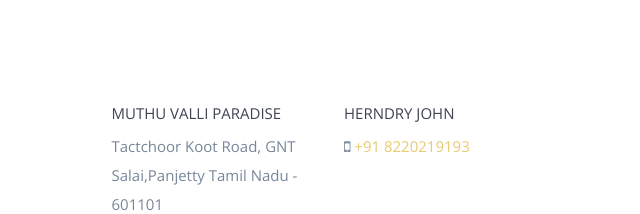
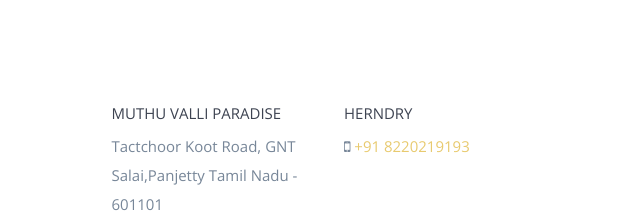
Before and after one commit to NavaneethaKrishnanWedsVimali/invitation, a website: page index.html in a window 1280 px wide. Shown: the part 3210-3424 px from the top of the page, 311-951 px from the left. Drawn offline with nearby package versions, Linux system fonts and the light colour scheme; a script that the page names is missing; files whose address does not match are found by name.

Commit message:
Update index.html

```diff
--- a/index.html
+++ b/index.html
@@ -258,7 +258,7 @@
                             <p>Tactchoor Koot Road, GNT Salai,Panjetty Tamil Nadu - 601101</p>
                         </div>
                         <div class="col-md-6">
-                            <h5>Herndry John</h5>
+                            <h5>Herndry</h5>
                             <p><i class="fa fa-mobile"></i> <a href="tel://+918220219193">+91 8220219193</a>
                                 <!-- <br>
                                 <i class="fa fa-mobile"></i> <a href="tel://+919940432027">+91 9940432027</a></p> -->
```
